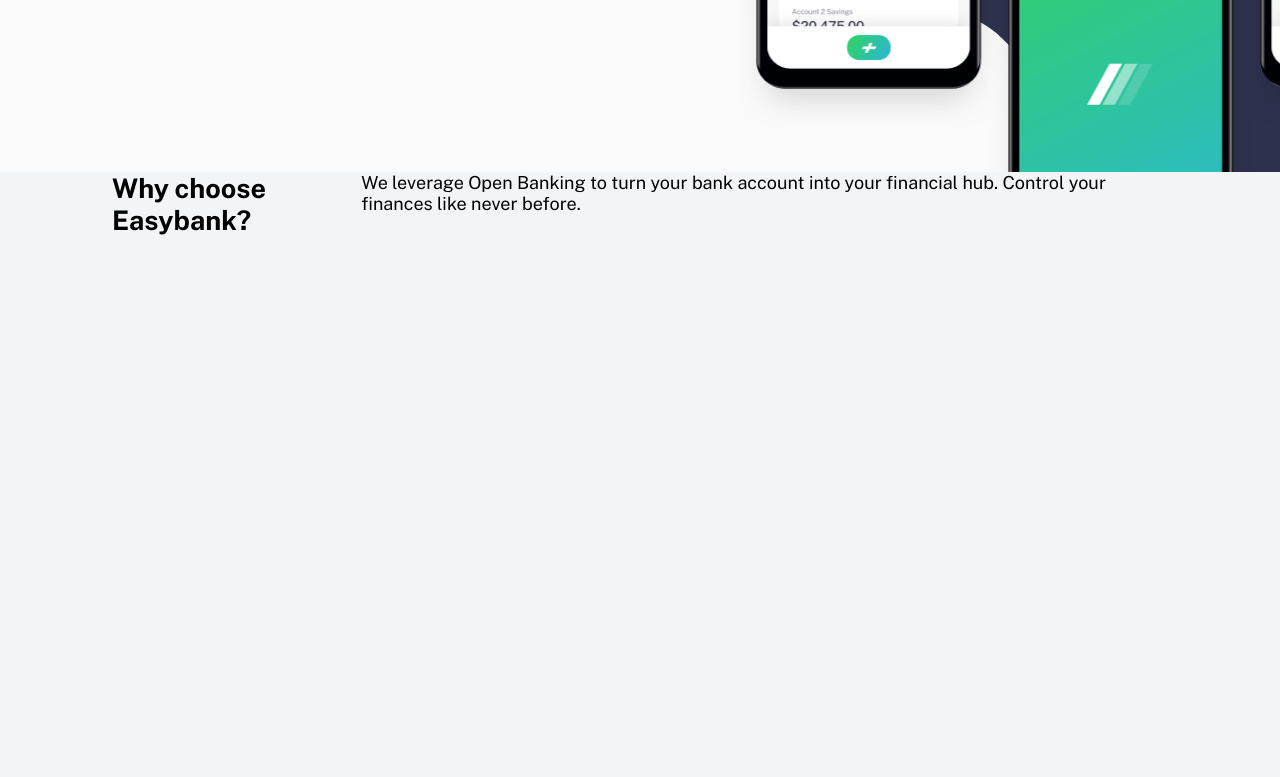
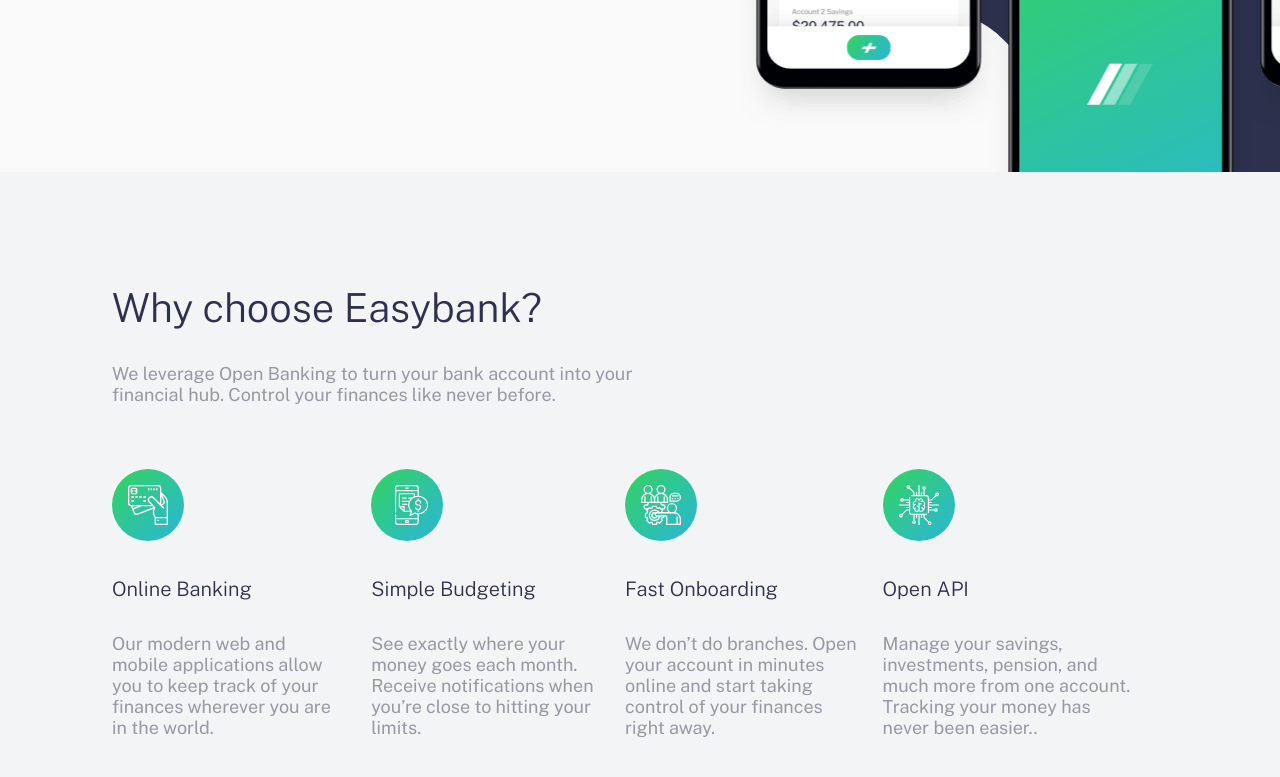
Before and after one commit to abdelilahelhaddad/easybank-landing-page, a plain HTML site: page index.html in a window 1280 px wide. Shown: the part 563-1340 px from the top of the page. Drawn offline with nearby package versions, Linux system fonts and the light colour scheme.

Commit message:
:fire: :art: Second Commit Desktop Layout :sparkles: :globe_with_meridians:

```diff
--- a/index.html
+++ b/index.html
@@ -45,28 +45,35 @@
       <h2>Why choose Easybank?</h2>
       <p>We leverage Open Banking to turn your bank account into your financial hub. Control your finances like never
         before.</p>
+      <div class="features">
+        <div class="feature">
+          <img src="./images/icon-online.svg" alt="">
+          <h4>Online Banking</h4>
+          <p>Our modern web and mobile applications allow you to keep track of your finances
+            wherever you are in the world.</p>
+        </div>
+        <div class="feature">
+          <img src="./images/icon-budgeting.svg" alt="">
+          <h4>Simple Budgeting</h4>
+          <p>See exactly where your money goes each month. Receive notifications when you’re
+            close to hitting your limits.</p>
+        </div>
+        <div class="feature">
+          <img src="./images/icon-onboarding.svg" alt="">
+          <h4>Fast Onboarding</h4>
+          <p>We don’t do branches. Open your account in minutes online and start taking control
+            of your finances right away.</p>
+        </div>
+        <div class="feature">
+          <img src="./images/icon-api.svg" alt="">
+          <h4>Open API</h4>
+          <p>Manage your savings, investments, pension, and much more from one account. Tracking
+            your money has never been easier..</p>
+        </div>
+      </div>
     </div>
   </section>
   <!--
-
-  Online Banking
-  Our modern web and mobile applications allow you to keep track of your finances
-  wherever you are in the world.
-
-  Simple Budgeting
-  See exactly where your money goes each month. Receive notifications when you’re
-  close to hitting your limits.
-
-  Fast Onboarding
-  We don’t do branches. Open your account in minutes online and start taking control
-  of your finances right away.
-
-  Open API
-  Manage your savings, investments, pension, and much more from one account. Tracking
-  your money has never been easier.
-
-
-
   Latest Articles
 
   By Claire Robinson
--- a/style.scss
+++ b/style.scss
@@ -130,13 +130,52 @@ nav {
         transform: translate(16%, -112%);
       }
     }
-
   }
 }
 
 .whyEasyBank {
   background-color: $Light-Grayish-Blue;
-  height: 100vh;
   position: relative;
   z-index: -70;
+  padding: 7rem 0;
+
+  .container {
+    flex-direction: column;
+
+    h2 {
+      font-size: 40px;
+      font-family: 'Public Sans', sans-serif;
+      font-weight: $font-weight-300;
+      color: $Dark-Blue;
+    }
+
+    >p {
+      margin: 2rem 0;
+      color: $Grayish-Blue;
+      width: 55%;
+    }
+
+    .features {
+      display: flex;
+
+      .feature {
+        img {
+          margin-top: 2rem;
+        }
+
+        h4 {
+          font-size: 20px;
+          font-family: 'Public Sans', sans-serif;
+          font-weight: $font-weight-300;
+          color: $Dark-Blue;
+          margin: 2rem 0;
+        }
+
+        p {
+          color: $Grayish-Blue;
+          width: 90%;
+        }
+      }
+    }
+  }
 }
```
Also changed, not shown: style.css, 1 other file.
